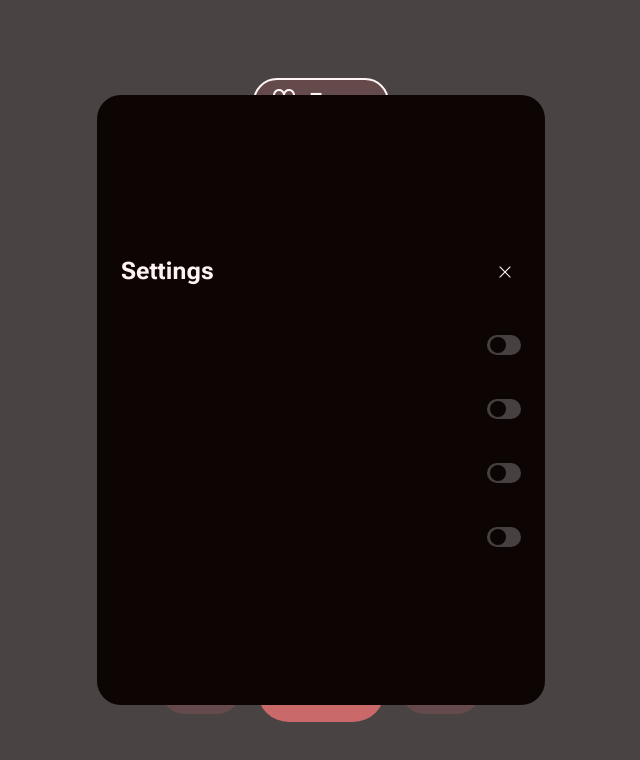
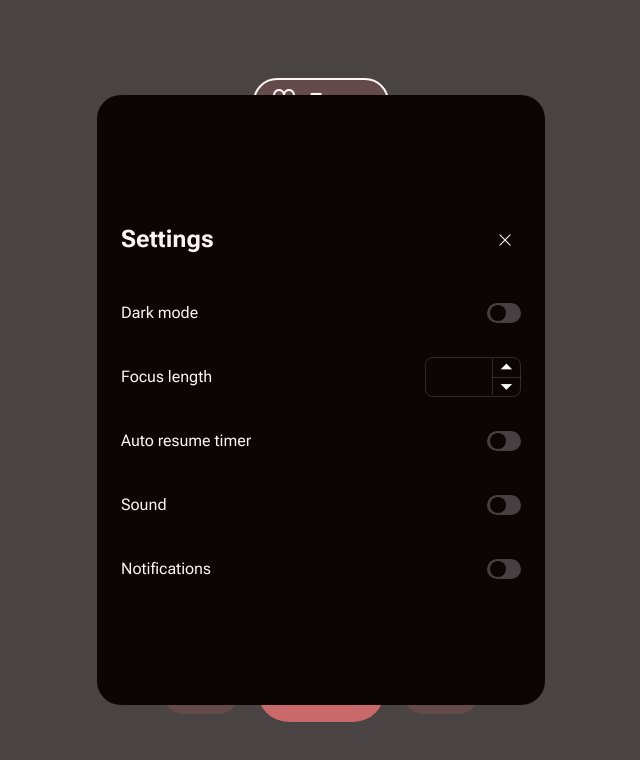
Before and after one commit to grJDh/typodoro, a React (Create React App) app: page / in a window 1280 px wide. Shown: the top 760 px of the page, without its empty margins (319-959 px from the left). Built offline with nearby package versions, Linux system fonts and the light colour scheme.

Commit message:
Added NumInput

```diff
--- a/src/GlobalStyle.js
+++ b/src/GlobalStyle.js
@@ -1,6 +1,16 @@
 import { createGlobalStyle } from 'styled-components';
 
 const GlobalStyle = createGlobalStyle`
+
+  input[type="number"] {
+    -webkit-appearance: textfield;
+      -moz-appearance: textfield;
+            appearance: textfield;
+  }
+  input[type=number]::-webkit-inner-spin-button,
+  input[type=number]::-webkit-outer-spin-button {
+    -webkit-appearance: none;
+  }
 
   html, body, #root {
     height: 100%;
--- /dev/null
+++ b/src/components/NumInput/NumInput.tsx
@@ -0,0 +1,133 @@
+import styled from 'styled-components';
+
+import theme from '../../theme';
+
+const Wrapper = styled.label`
+  display: flex;
+  justify-content: space-between;
+  align-items: center;
+
+  width: 100%;
+  height: 64px;
+`;
+
+const returnColor950 = (phaseName:string) => {
+  switch (phaseName) {
+    case "short":
+      return theme.color.green950;
+    case "long":
+      return theme.color.blue950;
+    default:
+      return theme.color.red950;
+  }
+}
+const returnColor50 = (phaseName:string) => {
+  switch (phaseName) {
+    case "short":
+      return theme.color.green50;
+    case "long":
+      return theme.color.blue50;
+    default:
+      return theme.color.red50;
+  }
+}
+
+interface LabelProps {
+  phaseName: string;
+}
+const Label = styled.label<LabelProps>`
+  color: ${props => (returnColor50(props.phaseName))};
+`;
+
+const ArrowsWrapper = styled.div`
+  border: 1px solid ${props => (props.theme.color.whiteAlpha100)};
+  border-radius: 8px;
+  display: inline-flex;
+  position: relative;
+  box-sizing: border-box;
+  width: 96px;
+  height: 40px;
+`;
+
+interface InputProps {
+  phaseName: string;
+}
+const Input = styled.input<InputProps>`
+  position: absolute;
+  top: 0;
+  left: 0;
+  width: 66px;
+  height: 37px;
+
+  border: 0;
+  border-right: 1px solid ${props => (props.theme.color.whiteAlpha100)};
+  border-radius: 8px 0 0 8px;
+  padding: 0;
+
+  background-color: ${props => (returnColor950(props.phaseName))};
+
+  color: ${props => (props.theme.color.red50)};
+
+  text-align: center;
+`;
+
+interface ChangeNumButtonProps {
+  isDown: boolean;
+}
+const ChangeNumButton = styled.button<ChangeNumButtonProps>`
+  outline:none;
+  background-color: transparent;
+  border: none;
+  align-items: center;
+  justify-content: center;
+  width: 29px;
+  cursor: pointer;
+  margin: 0;
+  position: absolute;
+  padding:0;
+  color: white;
+
+  right: -1px;
+
+  ${props => {
+    if (props.isDown) {
+      return `
+        bottom: 0;
+        border-top: 1px solid ${props.theme.color.whiteAlpha100};
+      `
+    }
+  }};
+
+  &:after,
+  &:before {
+    display: inline-block;
+    position: absolute;
+    content: '';
+    width: 1rem;
+    height: 2px;
+    /* background-color: #212121; */
+    transform: translate(-50%, -50%);
+  }
+`;
+
+type Props = {
+  phaseName: string;
+  labelText: string;
+  func: () => void;
+};
+
+const NumInput = ({ phaseName, labelText, func }:Props ) => {
+
+  return (
+    <Wrapper>
+      <Label htmlFor={labelText} phaseName={phaseName}>{labelText}</Label>
+      <ArrowsWrapper>
+        <Input type="number" id={labelText} phaseName={phaseName} />
+        <ChangeNumButton isDown={false}>⏶</ChangeNumButton>
+        <ChangeNumButton isDown={true}>⏷</ChangeNumButton>
+      </ArrowsWrapper>
+    </Wrapper>
+  );
+}
+
+export default NumInput;
--- a/src/components/Settings/Settings.tsx
+++ b/src/components/Settings/Settings.tsx
@@ -3,6 +3,7 @@ import styled from 'styled-components';
 import close_icon from './close.svg';
 
 import ToggleInput from '../ToggleInput/ToggleInput';
+import NumInput from '../NumInput/NumInput';
 
 interface WrapperProps {
   isOpened: boolean;
@@ -151,10 +152,11 @@ const Settings = ({ phaseName, onClose, isOpened }:Props ) => {
             />
           </CloseButton>
         </Header>
-        <ToggleInput phaseName={phaseName} label="Dark mode" func={() => null} />
-        <ToggleInput phaseName={phaseName} label="Auto resume timer" func={() => null} />
-        <ToggleInput phaseName={phaseName} label="Sound" func={() => null} />
-        <ToggleInput phaseName={phaseName} label="Notifications" func={() => null} />
+        <ToggleInput phaseName={phaseName} labelText="Dark mode" func={() => null} />
+        <NumInput phaseName={phaseName} labelText="Focus length" func={() => null} />
+        <ToggleInput phaseName={phaseName} labelText="Auto resume timer" func={() => null} />
+        <ToggleInput phaseName={phaseName} labelText="Sound" func={() => null} />
+        <ToggleInput phaseName={phaseName} labelText="Notifications" func={() => null} />
       </Window>
     </Wrapper>
   );
```
Also changed, not shown: 1 other file (tests, documents, lock files or other folders).
